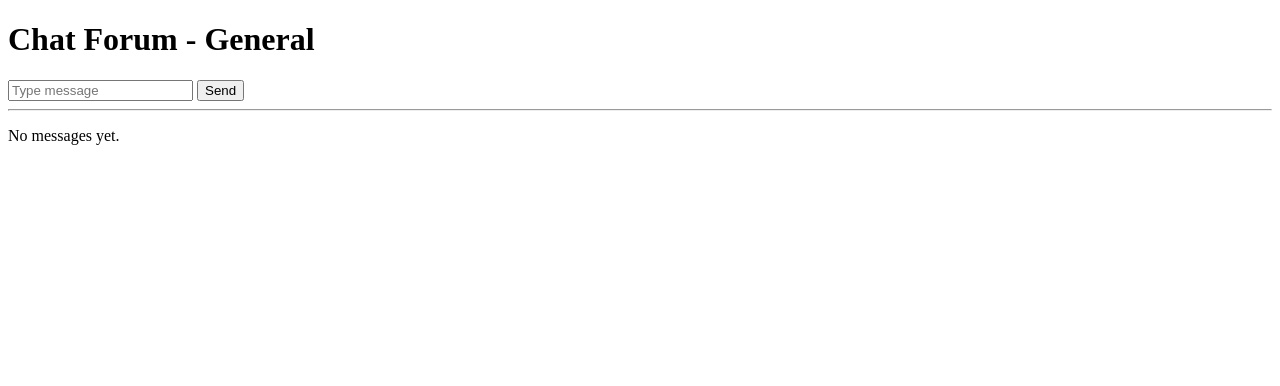
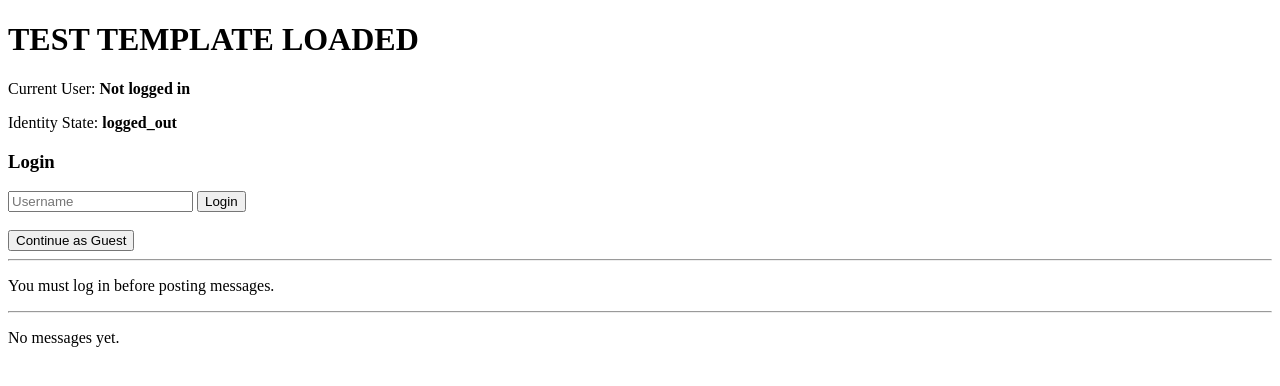
Before and after one commit to Kappibw/greyliens, a Flask app: page / in a window 1280 px wide. Shown: the top 386 px of the page. Run offline with Flask 3, Linux system fonts and the light colour scheme; data that the repository does not hold is empty; some libraries are stand-ins or nearby versions.

Commit message:
Implement session based identity system

```diff
--- a/app.py
+++ b/app.py
@@ -1,17 +1,28 @@
 import os
-import psycopg2
-from flask import Flask, render_template, request, redirect
+from flask import Flask, render_template, request, redirect, session
+
+from db import get_conn
+from auth import get_identity
 
 app = Flask(__name__)
-DATABASE_URL = os.getenv("DATABASE_URL")
+
+app.config["SECRET_KEY"] = os.getenv(
+    "SECRET_KEY",
+    "dev-secret-key-change-this"
+)
+
+print("APP FILE:", os.path.abspath(__file__))
+print("TEMPLATE FOLDER:", app.template_folder)
 
 
-def get_conn():
-    return psycopg2.connect(DATABASE_URL)
-
-
+# -----------------------
+# HOME / MESSAGES
+# -----------------------
 @app.route("/")
 def index():
+    print("SESSION:", dict(session))
+    print("IDENTITY:", get_identity())
+
     conn = get_conn()
     cur = conn.cursor()
 
@@ -28,22 +39,44 @@ def index():
     cur.close()
     conn.close()
 
-    return render_template("forum.html", messages=messages)
+    return render_template(
+        "forum.html",
+        messages=messages,
+        user=session.get("username"),
+        identity=get_identity()
+    )
 
 
+# -----------------------
+# SEND MESSAGE
+# -----------------------
 @app.route("/send", methods=["POST"])
 def send():
+    if "user_id" not in session:
+        return "Not allowed (logged out)", 403
+
     content = request.form.get("content")
+
+    if not content:
+        return "Empty message not allowed", 400
 
     conn = get_conn()
     cur = conn.cursor()
 
-    # always use default MVP values for now
-    cur.execute("SELECT id FROM users WHERE username='guest' LIMIT 1;")
-    user_id = cur.fetchone()[0]
+    user_id = session["user_id"]
 
-    cur.execute("SELECT id FROM channels WHERE name='general' LIMIT 1;")
-    channel_id = cur.fetchone()[0]
+    cur.execute(
+        "SELECT id FROM channels WHERE name='general' LIMIT 1;"
+    )
+
+    channel = cur.fetchone()
+
+    if not channel:
+        cur.close()
+        conn.close()
+        return "Channel not found", 500
+
+    channel_id = channel[0]
 
     cur.execute("""
         INSERT INTO messages (channel_id, author_id, content)
@@ -51,11 +84,82 @@ def send():
     """, (channel_id, user_id, content))
 
     conn.commit()
+
     cur.close()
     conn.close()
 
     return redirect("/")
 
 
+# -----------------------
+# GUEST LOGIN
+# -----------------------
+@app.route("/guest-login")
+def guest_login():
+    conn = get_conn()
+    cur = conn.cursor()
+
+    cur.execute(
+        "SELECT id FROM users WHERE username='guest' LIMIT 1;"
+    )
+
+    user = cur.fetchone()
+
+    cur.close()
+    conn.close()
+
+    if not user:
+        return "Guest user not found", 500
+
+    session["user_id"] = user[0]
+    session["username"] = "guest"
+
+    return redirect("/")
+
+
+# -----------------------
+# LOGIN
+# -----------------------
+@app.route("/login", methods=["POST"])
+def login():
+    username = request.form.get("username")
+
+    if not username:
+        return "Username required", 400
+
+    conn = get_conn()
+    cur = conn.cursor()
+
+    cur.execute(
+        "SELECT id, username FROM users WHERE username=%s",
+        (username,)
+    )
+
+    user = cur.fetchone()
+
+    cur.close()
+    conn.close()
+
+    if not user:
+        return "User not found", 404
+
+    session["user_id"] = user[0]
+    session["username"] = user[1]
+
+    return redirect("/")
+
+
+# -----------------------
+# LOGOUT
+# -----------------------
+@app.route("/logout")
+def logout():
+    session.clear()
+    return redirect("/")
+
+
+# -----------------------
+# RUN APP
+# -----------------------
 if __name__ == "__main__":
     app.run(debug=True)
--- /dev/null
+++ b/auth.py
@@ -0,0 +1,10 @@
+from flask import session
+
+def get_identity():
+    if "user_id" not in session:
+        return "logged_out"
+
+    if session.get("username") == "guest":
+        return "guest"
+
+    return "db_user"
--- /dev/null
+++ b/db.py
@@ -0,0 +1,7 @@
+import os
+import psycopg2
+
+DATABASE_URL = os.getenv("DATABASE_URL")
+
+def get_conn():
+    return psycopg2.connect(DATABASE_URL)
--- a/templates/forum.html
+++ b/templates/forum.html
@@ -1,19 +1,67 @@
 <!DOCTYPE html>
 <html>
 <head>
-    <title>Forum</title>
+    <title>THIS IS THE NEW TEMPLATE</title>
 </head>
 <body>
 
-<h1>Chat Forum - General</h1>
+<h1>TEST TEMPLATE LOADED</h1>
+
+<!-- Identity Display -->
+<p>
+    Current User:
+    {% if user %}
+        <b>{{ user }}</b>
+    {% else %}
+        <b>Not logged in</b>
+    {% endif %}
+</p>
+
+<p>Identity State: <b>{{ identity }}</b></p>
+
+<!-- Login / Logout Controls -->
+{% if identity == "logged_out" %}
+
+    <h3>Login</h3>
+
+    <form method="POST" action="/login">
+        <input type="text" name="username" placeholder="Username" required>
+        <button type="submit">Login</button>
+    </form>
+
+    <br>
+
+    <a href="/guest-login">
+        <button>Continue as Guest</button>
+    </a>
+
+{% else %}
+
+    <a href="/logout">
+        <button>Logout</button>
+    </a>
+
+{% endif %}
+
+<hr>
+
+<!-- Message Form -->
+{% if identity != "logged_out" %}
 
 <form method="POST" action="/send">
     <input type="text" name="content" placeholder="Type message" required>
     <button type="submit">Send</button>
 </form>
 
+{% else %}
+
+<p>You must log in before posting messages.</p>
+
+{% endif %}
+
 <hr>
 
+<!-- Messages -->
 {% if messages %}
     <ul>
         {% for msg in messages %}
```
Also changed, not shown: 1 other file.
